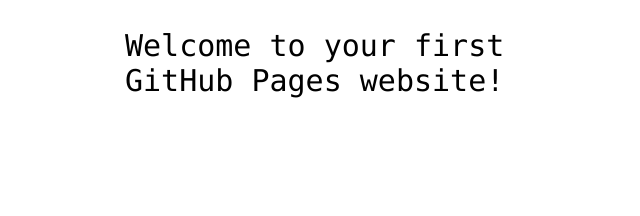
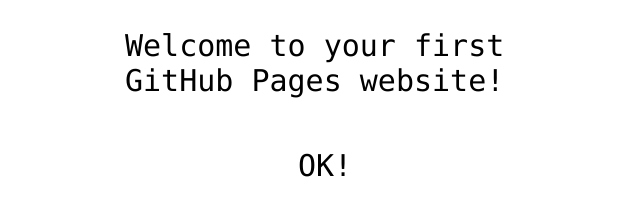
Before and after one commit to lilei9635/temp190925, a plain HTML site: page index.html in a window 1280 px wide. Shown: the part 360-576 px from the top of the page, without its empty margins (315-955 px from the left). Drawn offline with Linux system fonts and the light colour scheme.

Commit message:
Update index.html too
Update index.html too

```diff
--- a/index.html
+++ b/index.html
@@ -13,6 +13,6 @@
 
 <!-- Change this code here by copy and pasting your template on line 15 -->
 <p>Welcome to your first GitHub Pages website!</p>
-
-</body>
+<p align=center> OK!</p>
+</body
 </html>
```
